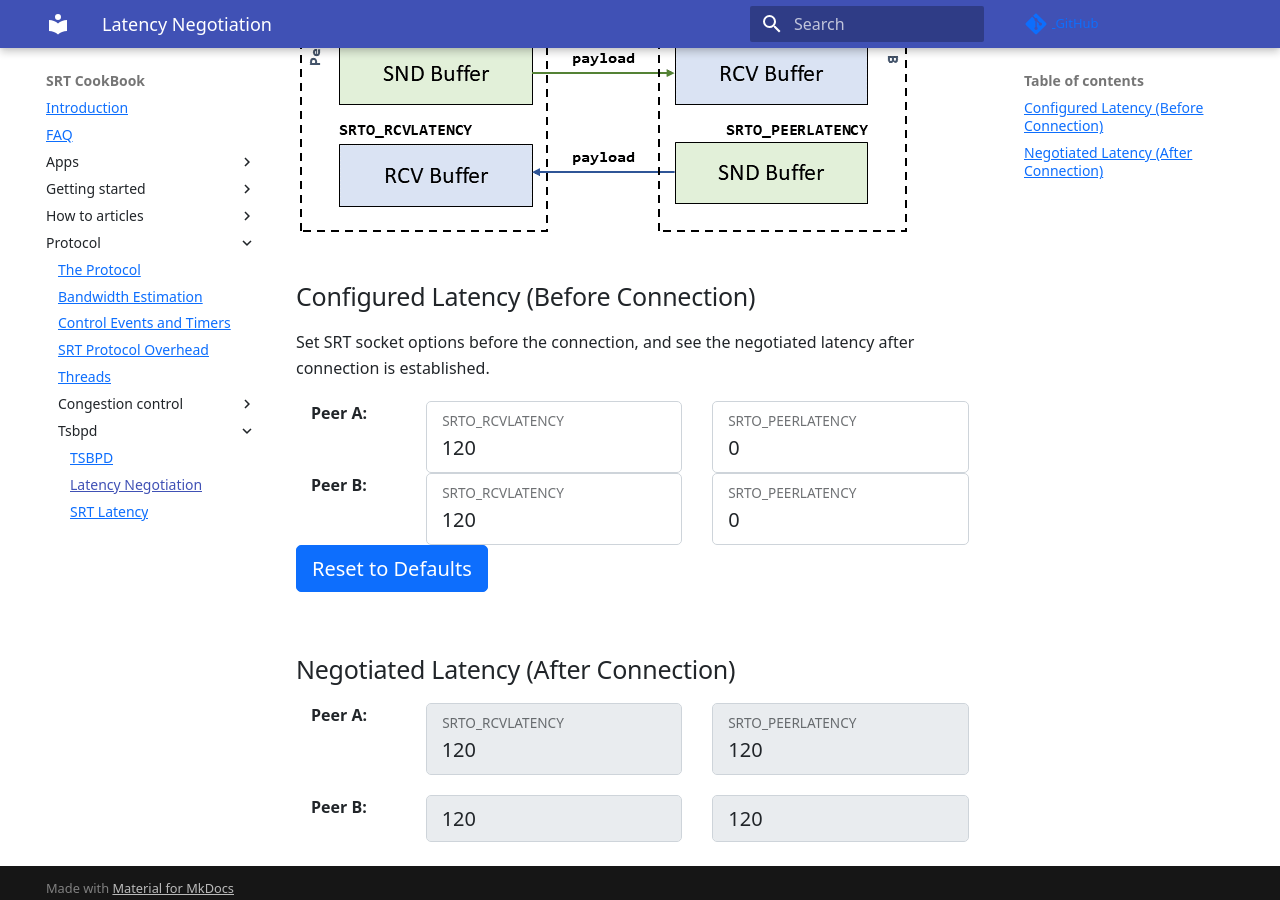
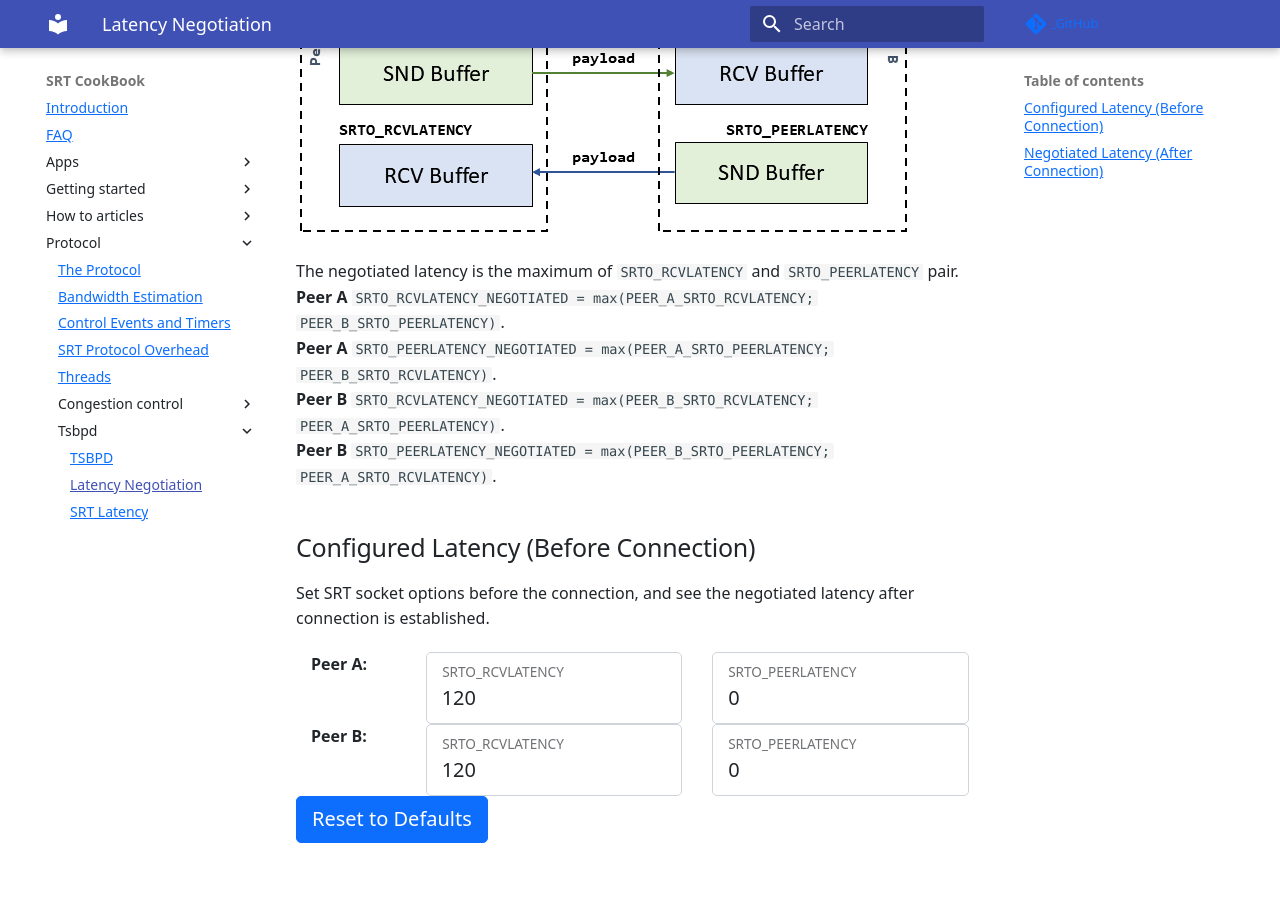
Before and after one commit to SRTLab/srt-cookbook, an MkDocs documentation site: the page built from docs/protocol/tsbpd/latency-negotiation.md, in a window 1280 px wide and 900 px high, scrolled down 759 px. Built offline with MkDocs 1.6.1 and Material for MkDocs 9.7.7, drawn with Linux system fonts in a browser that asks for light colours; comment, search, counter and statistics services are not loaded.

Commit message:
Added a note on negotiated latency

```diff
--- a/docs/protocol/tsbpd/latency-negotiation.md
+++ b/docs/protocol/tsbpd/latency-negotiation.md
@@ -26,6 +26,12 @@ The same applies relative to **Peer B**. `SRTO_RCVLATENCY` is the latency applie
     `SRTO_PEERLATENCY` is the receiver buffering latency `SRTO_RCVLATENCY` of the peer.
 
 ![](latency-opts.png)
+
+The negotiated latency is the maximum of `SRTO_RCVLATENCY` and `SRTO_PEERLATENCY` pair. </br>
+**Peer A** `SRTO_RCVLATENCY_NEGOTIATED = max(PEER_A_SRTO_RCVLATENCY; PEER_B_SRTO_PEERLATENCY)`.</br>
+**Peer A** `SRTO_PEERLATENCY_NEGOTIATED = max(PEER_A_SRTO_PEERLATENCY; PEER_B_SRTO_RCVLATENCY)`.</br>
+**Peer B** `SRTO_RCVLATENCY_NEGOTIATED = max(PEER_B_SRTO_RCVLATENCY; PEER_A_SRTO_PEERLATENCY)`.</br>
+**Peer B** `SRTO_PEERLATENCY_NEGOTIATED = max(PEER_B_SRTO_PEERLATENCY; PEER_A_SRTO_RCVLATENCY)`.
 
 ## Configured Latency (Before Connection)
 
@@ -70,9 +76,7 @@ Set SRT socket options before the connection, and see the negotiated latency aft
 
 <button class="btn btn-primary mb-3" id="ResetDefaultBtn">Reset to Defaults</button>
 
-
 ## Negotiated Latency (After Connection)
-
 
 <div class="container">
     <div class="row">
```
